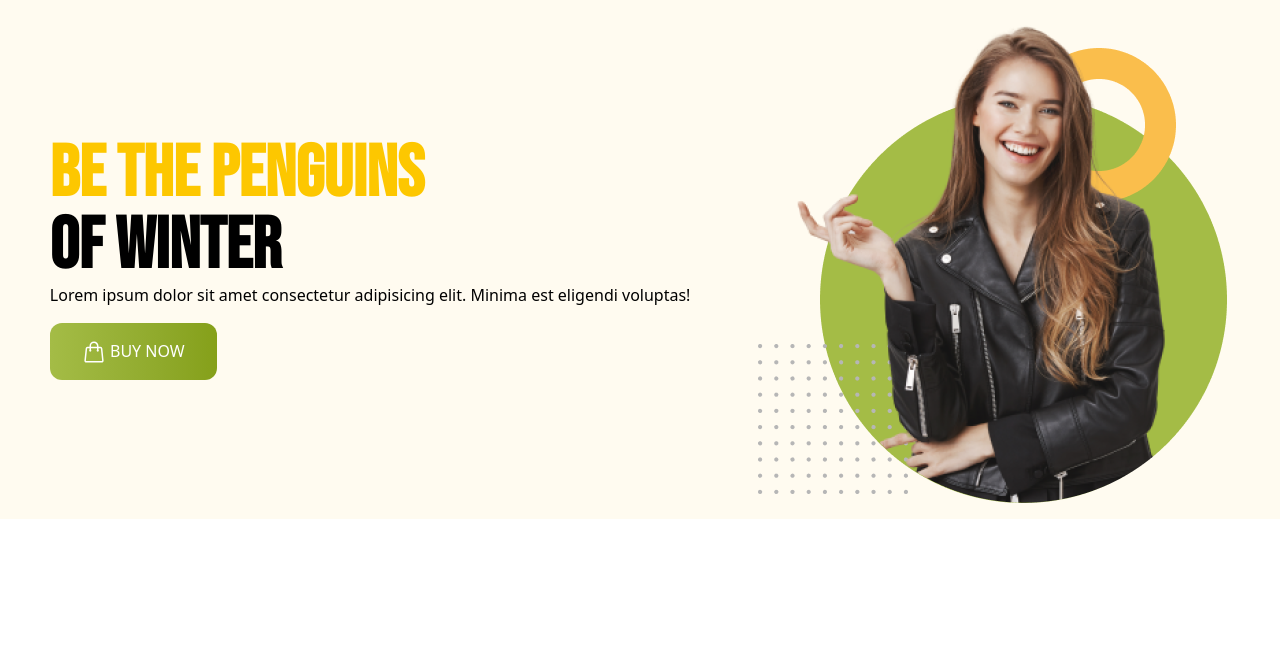
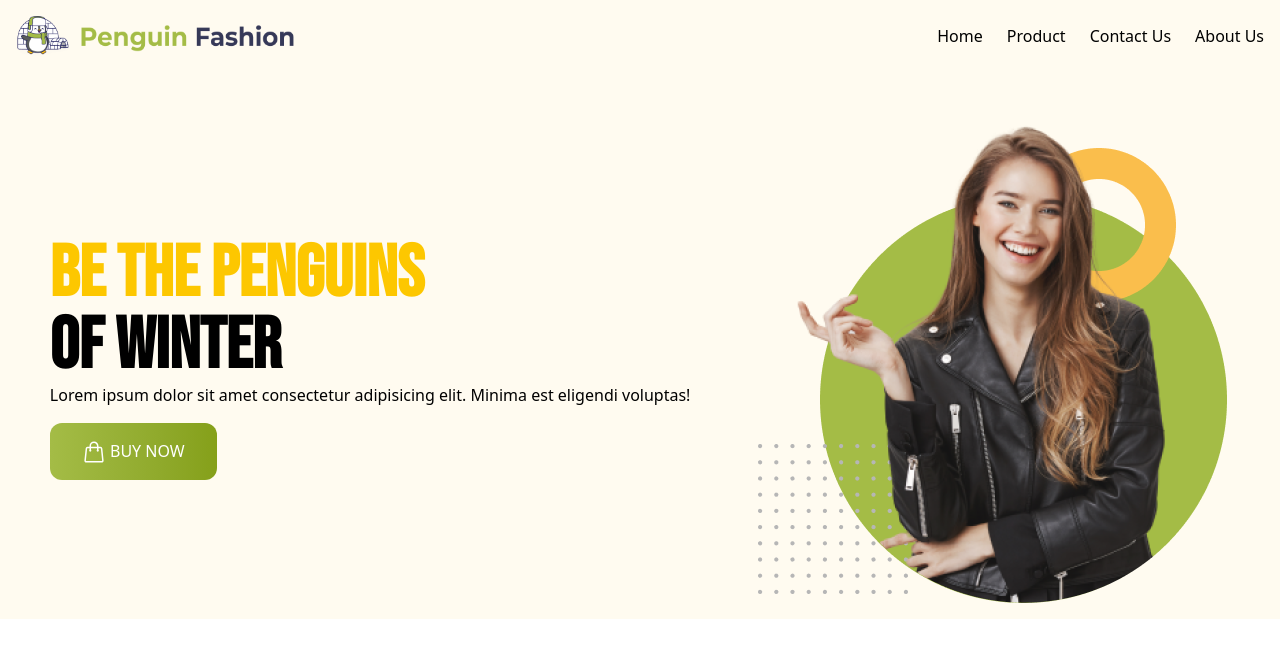
Before and after one commit to githubroycode/penguin-style, a plain HTML site: page index.html in a window 1280 px wide. Drawn offline with nearby package versions, Linux system fonts and the light colour scheme.

Commit message:
seocnd commit

```diff
--- a/index.html
+++ b/index.html
@@ -20,12 +20,23 @@
 </head>
 <body class="Roboto">
     <header class="bg-[#FFFBF0] p-4">
-        <nav>
 
+      <!-- Nav bar start -->
+        <nav class="md:flex md:items-center md:justify-between">
+          <div><a href="#"><img class=" w-70 h-10" src="icons/logo.png" alt="Logo"></a>
+          </div>
+          <div class="">
+            <ul class="flex gap-x-6">
+              <li><a href="#">Home</a></li>
+              <li><a href="#">Product</a></li>
+              <li><a href="#">Contact Us</a></li>
+              <li><a href="#">About Us</a></li>
+            </ul>
+          </div>
         </nav>
 
         <!-- banner start-->
-        <div class="md:flex md:items-center md:justify-around">
+        <div class="mt-15 md:flex md:items-center md:justify-around">
             <div>
                 <h1 class="text-7xl uppercase font-bold bebas"><span class="text-yellow-400">Be the Penguins</span> <br> <span>of Winter</span></h1>
                 <p>Lorem ipsum dolor sit amet consectetur adipisicing elit. Minima est eligendi voluptas!</p>
```
Also changed, not shown: icons/bg1.png (added), icons/bg2.png (added), icons/bg3.png (added), icons/box.png (added), icons/house.png (added), icons/logo.png (added), icons/question.png (added), icons/shopping-cart 1.png (added).
